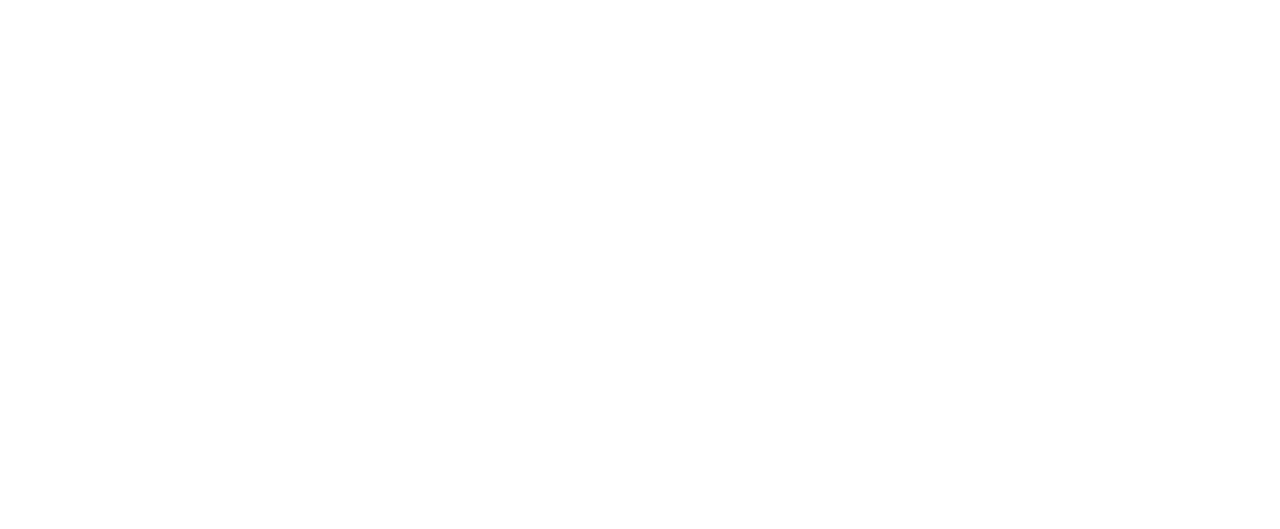
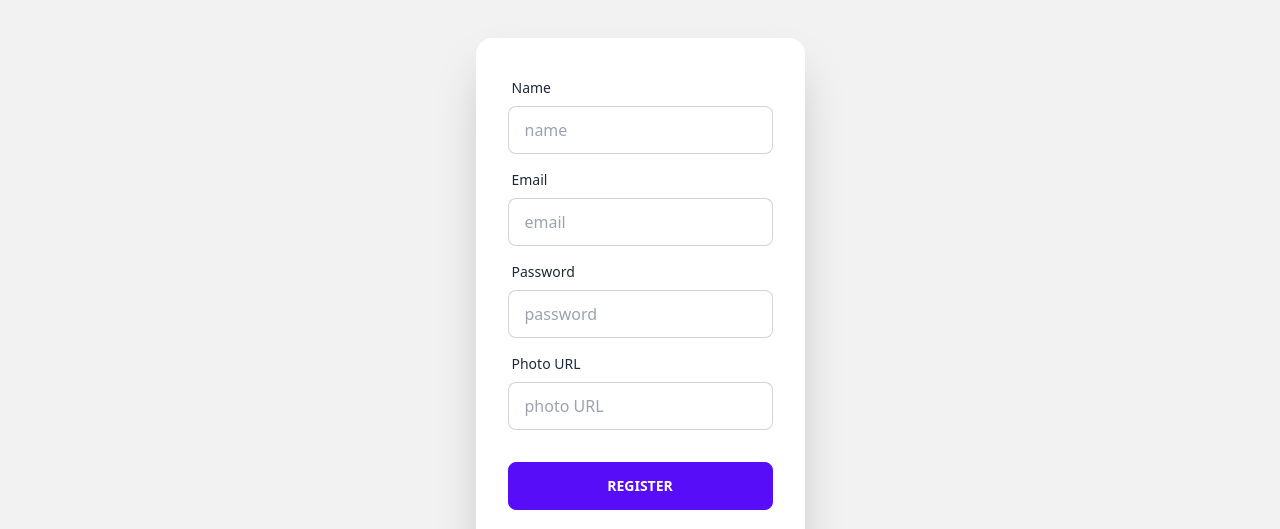
Before and after one commit to Wasey-Rahman/Toy-Trove-Client, a React (Vite) app: page /registration in a window 1280 px wide. Before the commit this address had no page. Shown: the part 423-952 px from the top of the page. Before the commit the page ends 800 px from the top, so only its background shows below. Built offline with nearby package versions, Linux system fonts and the light colour scheme.

Commit message:
Register

```diff
--- /dev/null
+++ b/src/Layout/Register/Register.jsx
@@ -0,0 +1,102 @@
+import React, { useState } from 'react';
+import { Link } from 'react-router-dom';
+
+const Register = () => {
+  const [name, setName] = useState('');
+  const [email, setEmail] = useState('');
+  const [password, setPassword] = useState('');
+  const [photoURL, setPhotoURL] = useState('');
+  const [errorMessage, setErrorMessage] = useState('');
+
+  const handleRegister = () => {
+    // Implement registration logic here
+    // Validate name, email, password, and photoURL
+    if (name === '') {
+      setErrorMessage('Please enter your name.');
+    } else if (email === '') {
+      setErrorMessage('Please enter your email.');
+    } else if (password === '') {
+      setErrorMessage('Please enter your password.');
+    } else if (photoURL === '') {
+      setErrorMessage('Please enter your photo URL.');
+    } else {
+      // Perform registration action
+      // ...
+    }
+  };
+
+  return (
+    <div className="hero min-h-screen bg-base-200">
+      <div className="hero-content flex-col lg:flex-row-reverse">
+        <div className="card flex-shrink-0 w-full max-w-sm shadow-2xl bg-base-100 mt-1">
+          <div className="card-body">
+            <div className="form-control">
+              <label className="label">
+                <span className="label-text">Name</span>
+              </label>
+              <input
+                type="text"
+                placeholder="name"
+                className="input input-bordered"
+                value={name}
+                onChange={(e) => setName(e.target.value)}
+              />
+            </div>
+            <div className="form-control">
+              <label className="label">
+                <span className="label-text">Email</span>
+              </label>
+              <input
+                type="text"
+                placeholder="email"
+                className="input input-bordered"
+                value={email}
+                onChange={(e) => setEmail(e.target.value)}
+              />
+            </div>
+            <div className="form-control">
+              <label className="label">
+                <span className="label-text">Password</span>
+              </label>
+              <input
+                type="password"
+                placeholder="password"
+                className="input input-bordered"
+                value={password}
+                onChange={(e) => setPassword(e.target.value)}
+              />
+            </div>
+            <div className="form-control">
+              <label className="label">
+                <span className="label-text">Photo URL</span>
+              </label>
+              <input
+                type="text"
+                placeholder="photo URL"
+                className="input input-bordered"
+                value={photoURL}
+                onChange={(e) => setPhotoURL(e.target.value)}
+              />
+            </div>
+            {errorMessage && <p className="text-error mt-2">{errorMessage}</p>}
+            <div className="form-control mt-6">
+              <button className="btn btn-primary" onClick={handleRegister}>
+                Register
+              </button>
+            </div>
+            <div className="form-control mt-4">
+              <p>
+                Already have an account?{' '}
+                <Link to="/login" className="text-primary">
+                  Log In
+                </Link>
+              </p>
+            </div>
+          </div>
+        </div>
+      </div>
+    </div>
+  );
+};
+
+export default Register;
--- a/src/Routes/Routes.jsx
+++ b/src/Routes/Routes.jsx
@@ -2,6 +2,7 @@
 import Main from "../Layout/Main";
 import Home from "../pages/Home/Home/Home";
 import LogIn from "../Layout/LogIn/LogIn";
+import Register from "../Layout/Register/Register";
 
 const router = createBrowserRouter([
     {
@@ -24,6 +25,10 @@
         {
           path:"/Blogs",
           element:<div>Blo</div>
+        },
+        {
+          path:"/registration",
+          element:<Register></Register>
         }
       ]
     },
```
